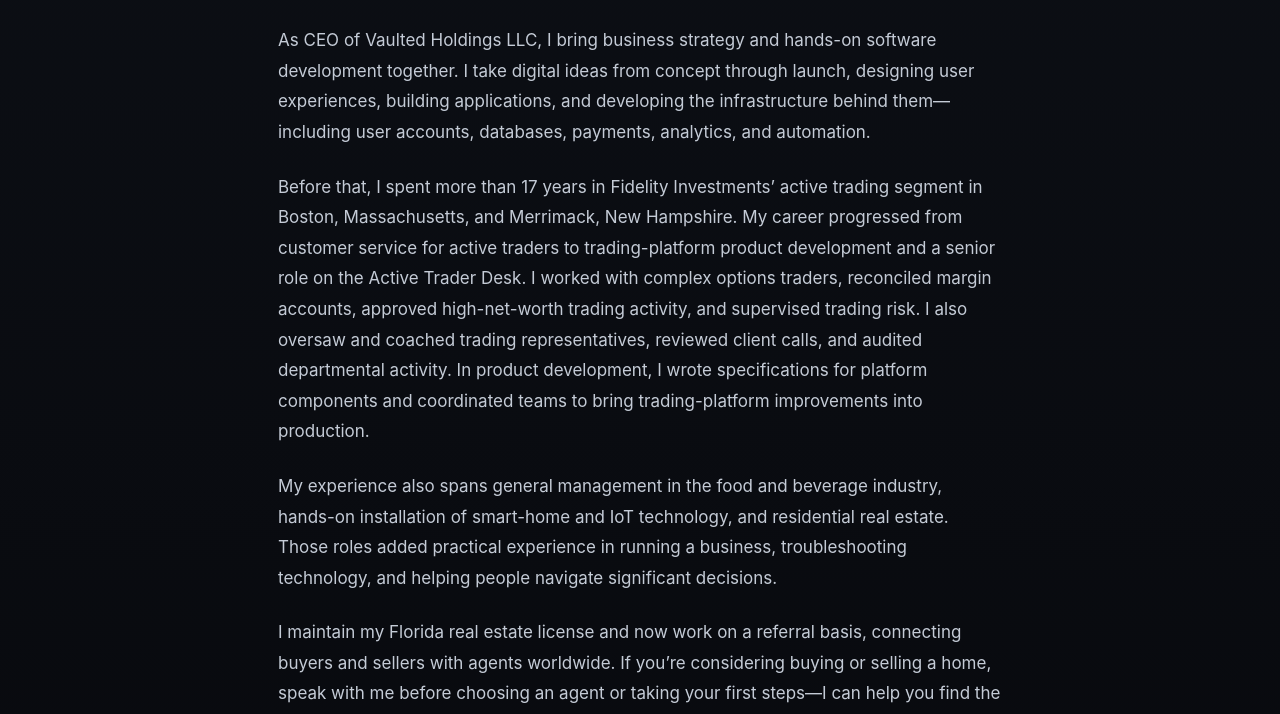
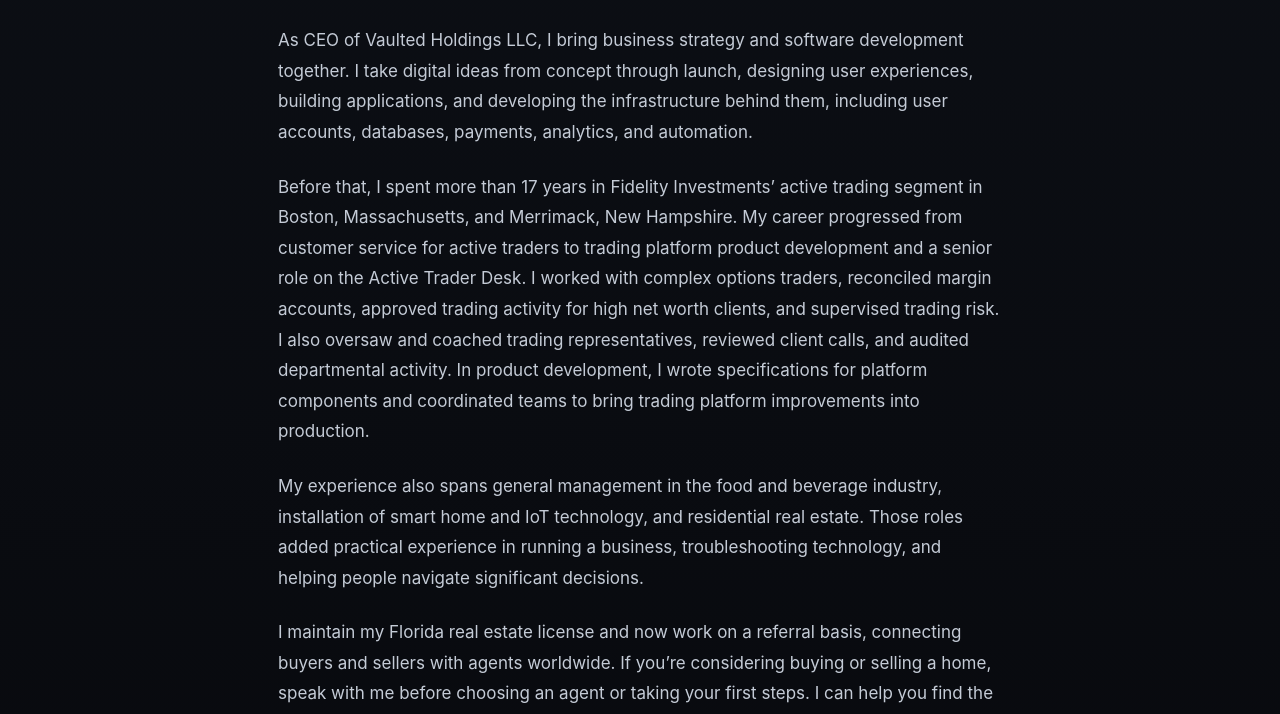
Before and after one commit to bonzocrypt/savagelane.github.io, a website: page about.html in a window 1280 px wide. Shown: the part 237-951 px from the top of the page. Drawn offline with Linux system fonts and the light colour scheme.

Commit message:
Remove dashes from About page copy

```diff
--- a/about.html
+++ b/about.html
@@ -100,16 +100,16 @@
             <p class="about-lead">From the trading desk to building digital products.</p>
           </header>
           <p>
-            As CEO of Vaulted Holdings LLC, I bring business strategy and hands-on software development together. I take digital ideas from concept through launch, designing user experiences, building applications, and developing the infrastructure behind them&mdash;including user accounts, databases, payments, analytics, and automation.
+            As CEO of Vaulted Holdings LLC, I bring business strategy and software development together. I take digital ideas from concept through launch, designing user experiences, building applications, and developing the infrastructure behind them, including user accounts, databases, payments, analytics, and automation.
           </p>
           <p>
-            Before that, I spent more than 17 years in Fidelity Investments&rsquo; active trading segment in Boston, Massachusetts, and Merrimack, New Hampshire. My career progressed from customer service for active traders to trading-platform product development and a senior role on the Active Trader Desk. I worked with complex options traders, reconciled margin accounts, approved high-net-worth trading activity, and supervised trading risk. I also oversaw and coached trading representatives, reviewed client calls, and audited departmental activity. In product development, I wrote specifications for platform components and coordinated teams to bring trading-platform improvements into production.
+            Before that, I spent more than 17 years in Fidelity Investments&rsquo; active trading segment in Boston, Massachusetts, and Merrimack, New Hampshire. My career progressed from customer service for active traders to trading platform product development and a senior role on the Active Trader Desk. I worked with complex options traders, reconciled margin accounts, approved trading activity for high net worth clients, and supervised trading risk. I also oversaw and coached trading representatives, reviewed client calls, and audited departmental activity. In product development, I wrote specifications for platform components and coordinated teams to bring trading platform improvements into production.
           </p>
           <p>
-            My experience also spans general management in the food and beverage industry, hands-on installation of smart-home and IoT technology, and residential real estate. Those roles added practical experience in running a business, troubleshooting technology, and helping people navigate significant decisions.
+            My experience also spans general management in the food and beverage industry, installation of smart home and IoT technology, and residential real estate. Those roles added practical experience in running a business, troubleshooting technology, and helping people navigate significant decisions.
           </p>
           <p>
-            I maintain my Florida real estate license and now work on a referral basis, connecting buyers and sellers with agents worldwide. If you&rsquo;re considering buying or selling a home, speak with me before choosing an agent or taking your first steps&mdash;I can help you find the right connection.
+            I maintain my Florida real estate license and now work on a referral basis, connecting buyers and sellers with agents worldwide. If you&rsquo;re considering buying or selling a home, speak with me before choosing an agent or taking your first steps. I can help you find the right connection.
           </p>
           <p>
             My trading background also informs my technical work. I&rsquo;ve developed automated trading scripts involving live market data, order execution, position reconciliation, and safeguards such as loss limits and restart protection. My experience also includes blockchain technology and creating and releasing my own altcoins.
```
Also changed, not shown: index.html (+4 -4 lines).
